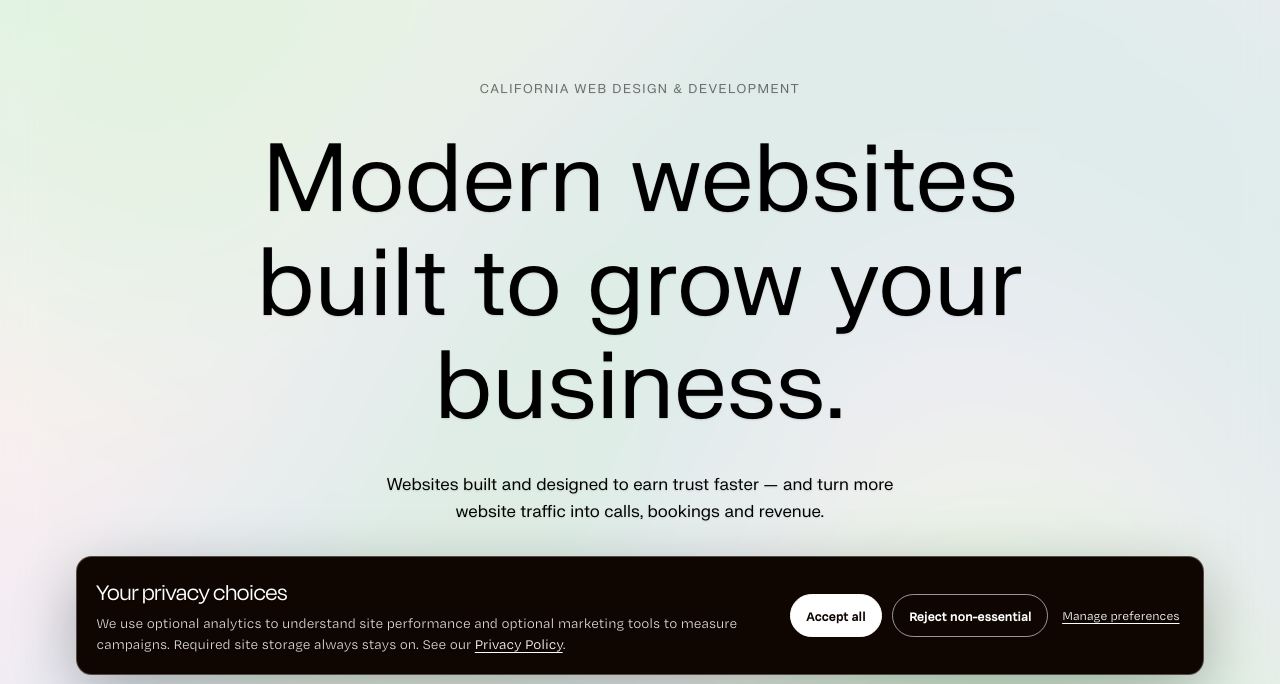
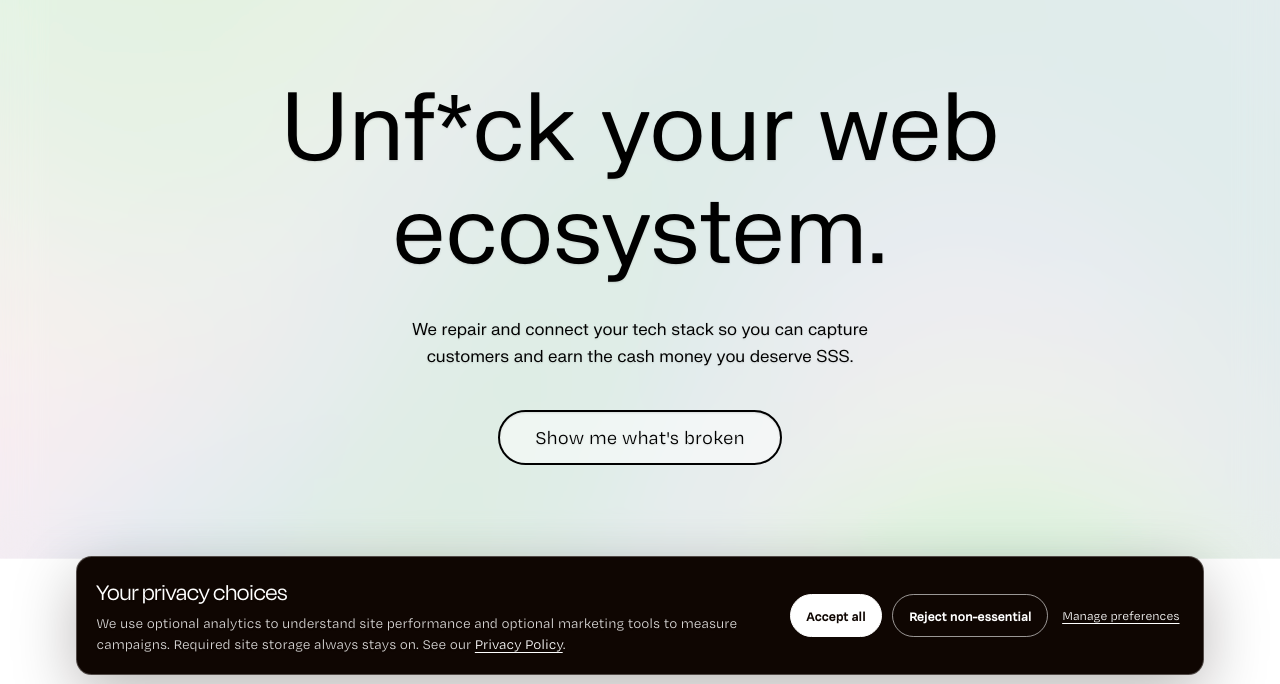
Before and after one commit to c-mathis/cmd-website-staging, a plain HTML site: page index.html in a window 1280 px wide. Shown: the part 109-793 px from the top of the page. Drawn offline with nearby package versions, Linux system fonts and the light colour scheme.

```diff
--- a/index.html
+++ b/index.html
@@ -173,15 +173,14 @@
             <div class="padding-top padding-header">
               <div class="padding-vertical padding-xhuge hero">
                 <div class="header_component home-hero-center u-max-width-62">
-                  <div class="margin-bottom margin-small"><div class="home-hero-eyebrow">California web design &amp; development</div></div>
-                  <h1 class="heading-xxlarge">Modern websites built to grow your business.</h1>
+                  <h1 class="heading-xxlarge">Unf*ck your web ecosystem.</h1>
                   <div class="max-width-medium margin-top margin-small home-hero-subheadline">
-                    <p class="text-size-regular">Websites built and designed to earn trust faster &#x2014; and turn more website traffic into calls, bookings and revenue.</p>
+                    <p class="text-size-regular">We repair and connect your tech stack so you can capture customers and earn the cash money you deserve $$$.</p>
                   </div>
                   <div class="margin-top margin-medium u-flex-center">
                     <div class="button-row u-justify-center">
-                      <a href="#Footer" class="button w-inline-block">
-                        <div class="button-text">Get in touch</div>
+                      <a id="cta-hero-services" href="services.html" class="button w-inline-block">
+                        <div class="button-text">Show me what&#x27;s broken</div>
                         <div class="button-reveal"></div>
                       </a>
                     </div>
```
